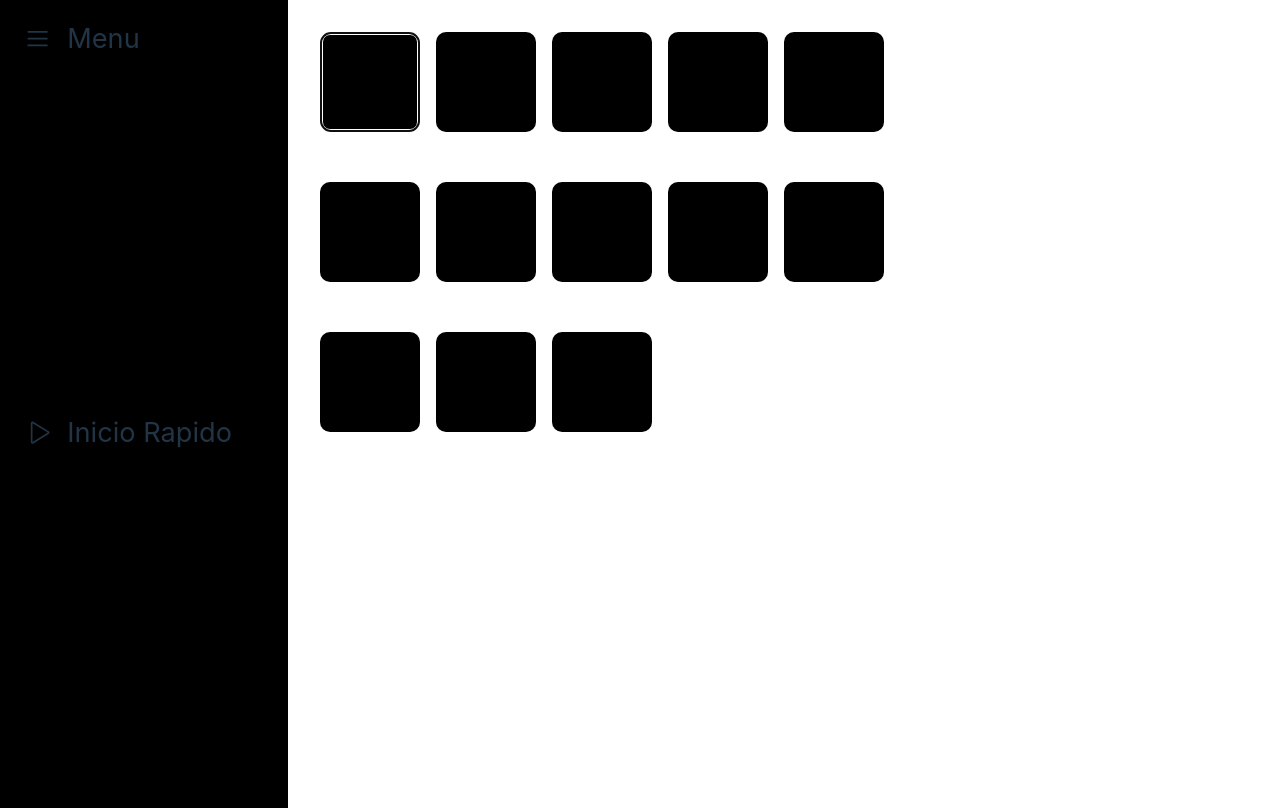
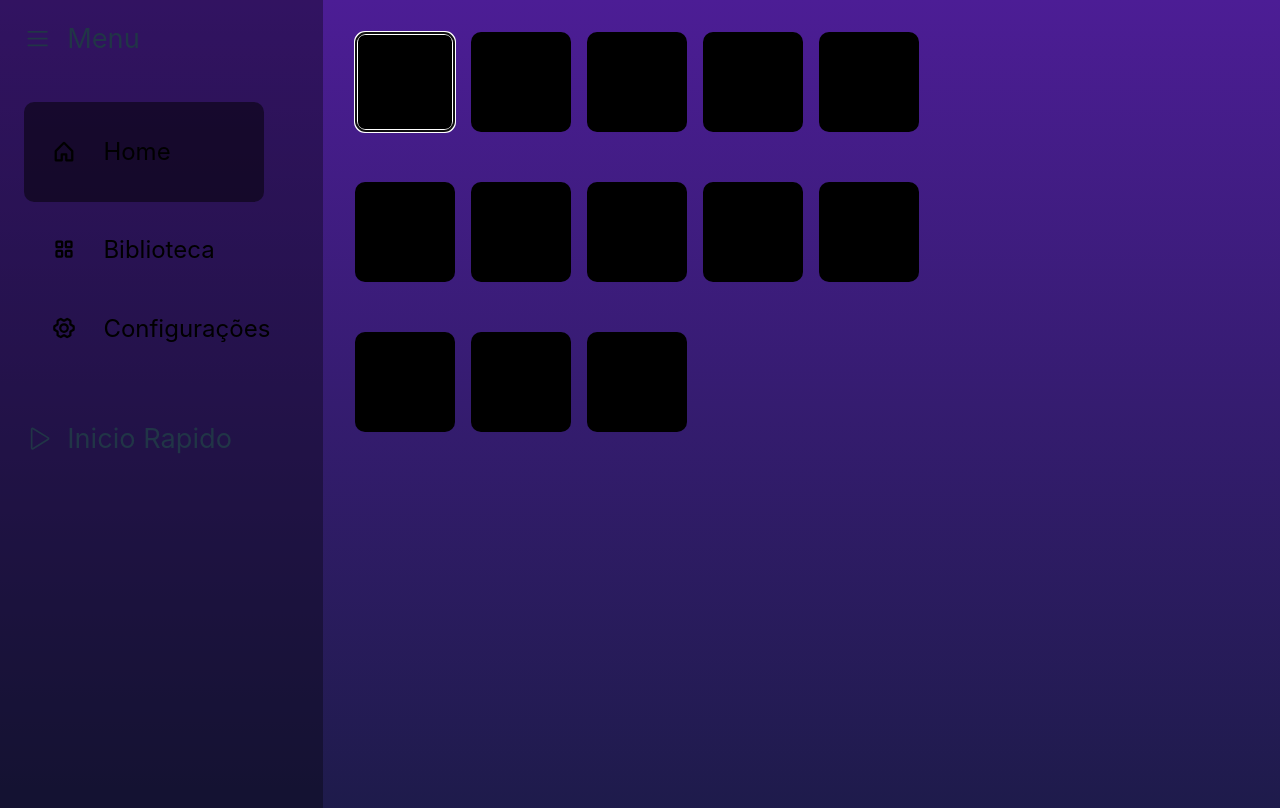
Before and after one commit to AlexsanderKevin/hubemu, a React (Vite) app: page / in a window 1280 px wide. Built offline with nearby package versions, Linux system fonts and the light colour scheme.

Commit message:
styled more of the menu and added the linear gradient

```diff
--- a/src/components/Menu/Menu.jsx
+++ b/src/components/Menu/Menu.jsx
@@ -1,4 +1,4 @@
-import { House } from '@phosphor-icons/react/dist/ssr'
+import { House, GearSix, SquaresFour } from '@phosphor-icons/react/dist/ssr'
 import styles from './Menu.module.css'
 import { List, Play } from '@phosphor-icons/react'
 
@@ -7,11 +7,10 @@ export default function Menu() {
     <aside className={styles.menu}>
       <h1 className={styles.title}><List/> Menu</h1>
 
-      <div className={styles.linkGroup}>
-        <button className={styles.navLink}><House weight='bold' /> Home</button>
-        <button className={styles.navLink}><House weight='bold' /> Home</button>
-        <button className={styles.navLink}><House weight='bold' /> Home</button>
-        <button className={styles.navLink}><House weight='bold' /> Home</button>
+      <div className={`${styles.linkGroup} navigation-container vertical`} data-navigation-index="10" data-orientation="vertical">
+        <button className={`${styles.navLink} active navigation-item`}><House weight='bold' /> Home</button>
+        <button className={styles.navLink}><SquaresFour weight='bold' /> Biblioteca</button>
+        <button className={styles.navLink}><GearSix weight='bold' /> Configurações</button>
       </div>
 
       <h1 className={styles.title}><Play/> Inicio Rapido</h1>
--- a/src/components/Menu/Menu.module.css
+++ b/src/components/Menu/Menu.module.css
@@ -1,5 +1,5 @@
 .menu {
-  background-color: black;
+  background-color: rgba(0, 0, 0, 0.350);
   padding: 1.5rem;
   height: 95dvh;
   display: flex;
@@ -29,6 +29,10 @@
   background: none;
 }
 
+.navLink:global(.active) {
+  background: hsla(0, 0%, 0%, 0.500);
+}
+
 .navLink:focus {
 }
 
--- a/src/index.css
+++ b/src/index.css
@@ -12,6 +12,10 @@
   -webkit-font-smoothing: antialiased;
   -moz-osx-font-smoothing: grayscale;
   -webkit-text-size-adjust: 100%;
+}
+
+html {
+  background-image: linear-gradient(#4C1D95, #1E1B4B);
 }
 
 a {
```
